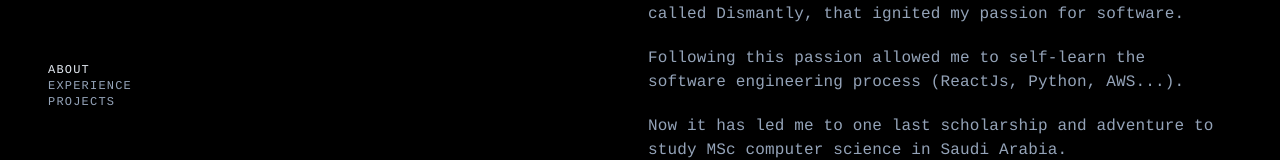
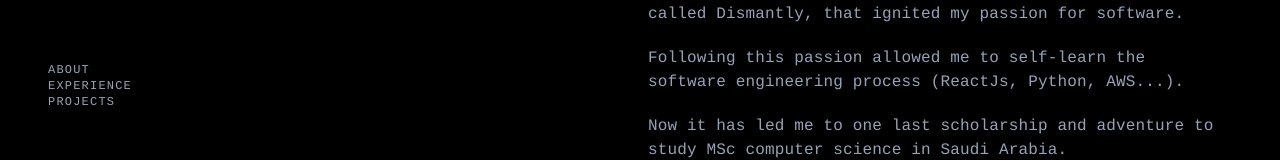
Before and after one commit to cianblake/my-site, a React (Create React App) app: page / in a window 1280 px wide. Shown: the part 302-462 px from the top of the page. Built offline with nearby package versions, Linux system fonts and the light colour scheme.

Commit message:
scroll interaction for nav bar

```diff
--- a/src/components/navBar/navBar.js
+++ b/src/components/navBar/navBar.js
@@ -3,6 +3,7 @@ import { StyledNavBarTitle } from './styled';
 import { Link } from 'react-scroll';
 
 function NavBar() {
+
   return (
     <Grid container direction='column'>
         <Grid item>
@@ -11,9 +12,11 @@ function NavBar() {
               smooth={true}
               duration={500}
               containerId="scrollable-section"
+              spy={true}
+              activeClass="active-section"
               style={{ display: 'block', zIndex: 1000 }}
             >
-                <StyledNavBarTitle isAlternateColor>About</StyledNavBarTitle>
+                <StyledNavBarTitle >About</StyledNavBarTitle>
             </Link>
         </Grid>
         <Grid item>
@@ -22,9 +25,11 @@ function NavBar() {
               smooth={true}
               duration={500}
               containerId="scrollable-section"
+              spy={true}
+              activeClass="active-section"
               style={{ display: 'block', zIndex: 1000 }}
             >
-                <StyledNavBarTitle>Experience</StyledNavBarTitle>
+              <StyledNavBarTitle >Experience</StyledNavBarTitle>
             </Link>
         </Grid>
         <Grid item>
@@ -33,9 +38,12 @@ function NavBar() {
               smooth={true}
               duration={500}
               containerId="scrollable-section"
+              spy={true}
+              activeClass="active-section"
               style={{ display: 'block', zIndex: 1000 }}
             >
-                <StyledNavBarTitle>Projects</StyledNavBarTitle>
+
+                <StyledNavBarTitle >Projects</StyledNavBarTitle>
             </Link>
         </Grid>
     </Grid>
--- a/src/pages/landingPage.js
+++ b/src/pages/landingPage.js
@@ -6,6 +6,7 @@ import Socials from '../components/socials/socials'
 import About from '../components/about/about';
 import Experience from '../components/experience/experience';
 import Projects from '../components/projects/projects';
+import { Element } from 'react-scroll';
 
 
 function LandingPage() {
@@ -29,13 +30,19 @@ function LandingPage() {
             </Grid>
             <StyledGrid container spacing={2} xs={12} sm={12} md={6} lg={6} xl={6} id="scrollable-section">
                 <Grid item xs={12} sm={12} md={12} lg={12} xl={12} id="about-section">
-                    <About />
+                    <Element name="about-section">
+                        <About />
+                    </Element>
                 </Grid>
                 <Grid item xs={12} sm={12} md={12} lg={12} xl={12} id="experience-section">
-                    <Experience />
+                    <Element>
+                        <Experience name="experience-section"/>
+                    </Element>
                 </Grid>
                 <Grid item xs={12} sm={12} md={12} lg={12} xl={12} id="projects-section">
-                    <Projects />
+                    <Element name="projects-section">
+                        <Projects />
+                    </Element>
                 </Grid>
             </StyledGrid>
         </StyledGridContainer>
```
